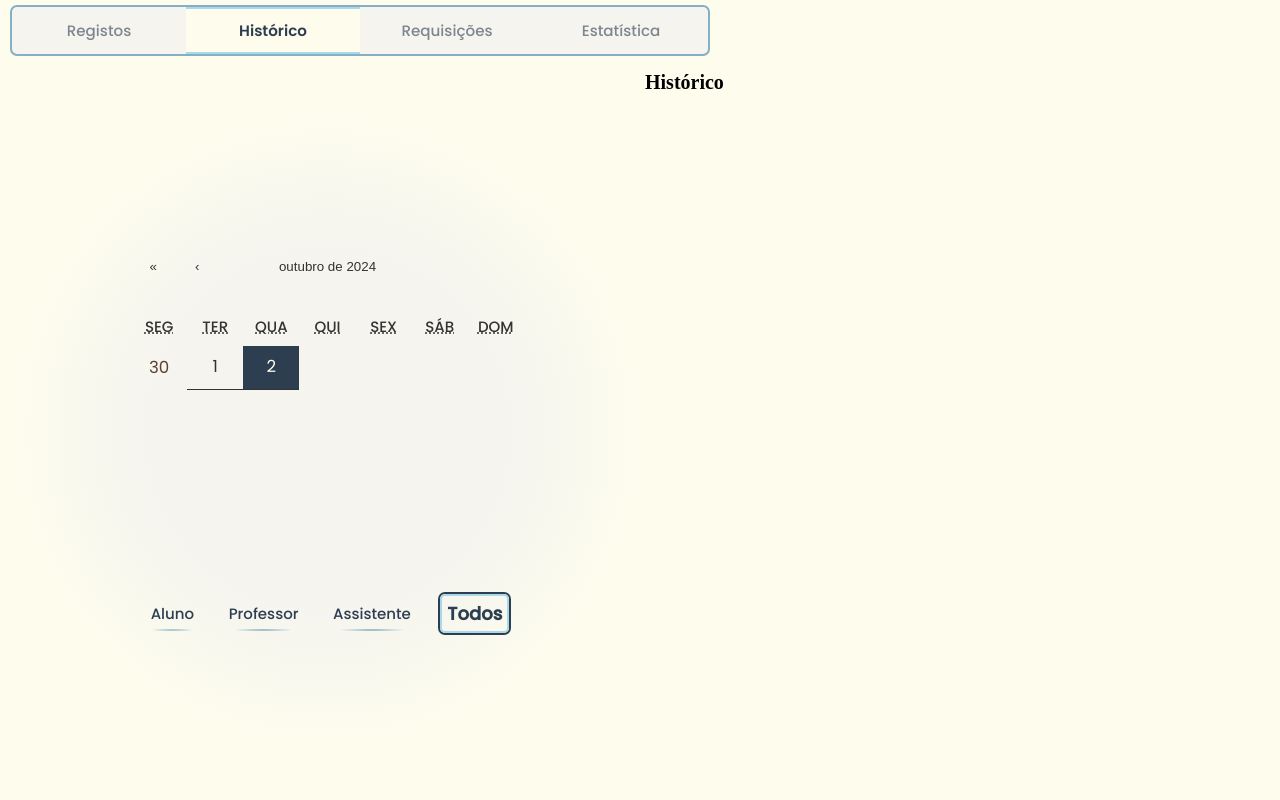
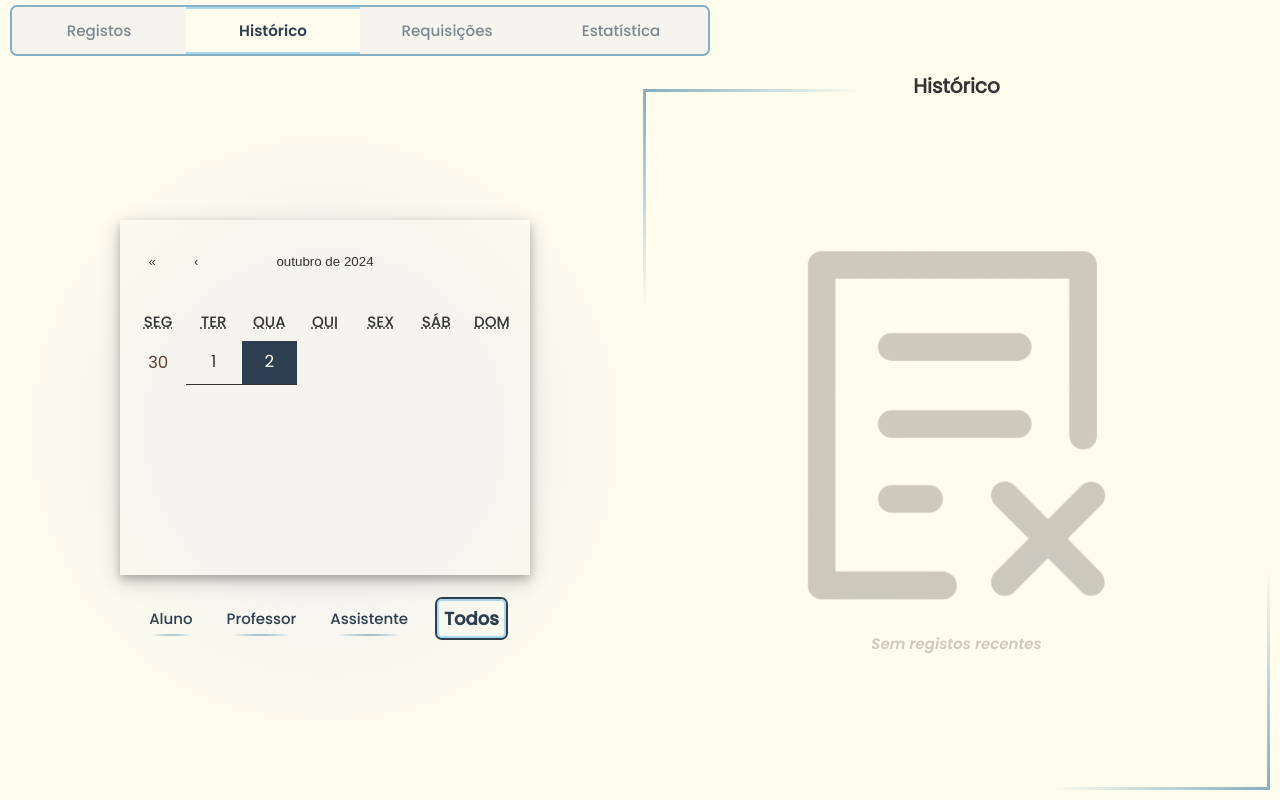
Before and after one commit to dvalnn/library-hub, a React (Vite) app in the folder frontend/: page / in a window 1280 px wide. Both pictures are taken after a click on the label "Histórico". Built offline with nearby package versions, Linux system fonts and the light colour scheme.

Commit message:
final styling on history tab

```diff
--- a/frontend/src/app/Tabs/History/HistoryView.jsx
+++ b/frontend/src/app/Tabs/History/HistoryView.jsx
@@ -8,10 +8,8 @@ import AgentEnum from "../Common/agentEnum.js";
 import HistoricalRecord from "./HistoricalRecord.jsx";
 import getHistoricalRecords from "./getHistoricalRecords.js";
 
-//? Tou a pensar fazer esta tab sendo apenas a janela divido em dois tipo main window.
-//? A da esquerda é um calendário sempre em display com um date picker, e mais uns botões de filtros
-//? A da direita fica igual à janela de Registos mas sem o botão de eliminar
-//? Talvez simplesmente chamar o recordList e mudar a função para receber o ID do parent e dar conditional render ao butão do lixo
+//! BUG ON Agent recorded time
+
 function HistoryView({ date, filter }) {
 	const [records, setRecords] = useState([]);
 	useEffect(() => {
@@ -28,7 +26,7 @@ function HistoryView({ date, filter }) {
 	const noResults = (
 		<ul className="noResults">
 			<img id="Doc" src={noDoc} alt="Imagem nenhum item encontrado" />
-			<li>Sem registos recentes</li>
+			<h2>Sem registos recentes</h2>
 		</ul>
 	);
 
@@ -40,7 +38,7 @@ function HistoryView({ date, filter }) {
 					<li className="agentInfo">
 						<div className="nameTime">
 							<h1 className="name">{record.agent.name}</h1>
-							<h2 className="time">{date.toLocaleString("pt-Pt")}</h2>
+							{/* <h2 className="time">{Date(.toLocaleString("pt-Pt"))}</h2> */} //!Bug here
 						</div>
 						<div className="details">
 							<h2>{`${AgentEnum.getLabel(record.agent.agent_kind)} ${record.agent.class}`}</h2>
@@ -56,9 +54,9 @@ function HistoryView({ date, filter }) {
 
 	return (
 		<div className="history">
-			<h1>Histórico</h1>
-			{results.length !== 0 && results}
-			{results.length === 0 && noResults}
+			<h1 className="title">Histórico</h1>
+			{records.length !== 0 && results}
+			{records.length === 0 && noResults}
 		</div>
 	);
 }
--- a/frontend/src/app/Tabs/Records/AgentList.jsx
+++ b/frontend/src/app/Tabs/Records/AgentList.jsx
@@ -56,7 +56,7 @@ function AgentList({
 		return (
 			<ul className="noResults">
 				<img src={notfound} alt="Imagem nenhum item encontrado" />
-				<li>Sem resultados de pesquisa</li>
+				<h2>Sem resultados de pesquisa</h2>
 			</ul>
 		);
 	}
--- a/frontend/src/app/Tabs/Records/RecordsList.jsx
+++ b/frontend/src/app/Tabs/Records/RecordsList.jsx
@@ -17,7 +17,7 @@ function RecordsList({ records, recordHandlers, setShowDelete }) {
 		return (
 			<ul className="noResults">
 				<img id="Doc" src={noDoc} alt="Imagem nenhum item encontrado" />
-				<li>Sem registos recentes</li>
+				<h2>Sem registos recentes</h2>
 			</ul>
 		);
 	}
--- /dev/null
+++ b/frontend/src/app/css/calendar.css
@@ -0,0 +1,146 @@
+@import url(./fontsColor.css);
+
+#historyTab {
+	display: inline-grid;
+	grid-template-columns: 1fr 1fr;
+	width: 100%;
+	height: 100%;
+	margin: auto 0 auto 0;
+	padding: 10px;
+}
+
+#historyTab .datePicker {
+	display: flex;
+	flex-direction: column;
+	max-height: 100%;
+	justify-content: center;
+	align-items: center;
+	background: radial-gradient(circle at center,
+			rgba(245, 244, 239, 1) 0%,
+			rgba(245, 244, 239, 1) 35%,
+			rgba(245, 244, 239, 0) 70%);
+}
+
+#historyTab .datePicker .calendarBox {
+	display: inline-grid;
+	grid-template-rows: 1fr auto;
+	grid-auto-flow: row;
+	margin: auto;
+	justify-items: center;
+	align-items: center;
+	gap: 10px;
+}
+
+#historyTab .datePicker .react-calendar {
+	font-family: Poppins-Regular;
+	display: flex;
+	width: 65%;
+	min-height: fit-content;
+	flex-direction: column;
+	padding: 20px 10px;
+	margin-bottom: 10px;
+	font-size: 2em;
+	background-color: transparent;
+	border: none;
+	box-shadow: 0 4px 8px 0 rgba(0, 0, 0, 0.2), 0 6px 20px 0 rgba(0, 0, 0, 0.19);
+}
+
+#historyTab .datePicker .react-calendar__viewContainer {
+	height: max-content;
+}
+
+#historyTab .datePicker .react-calendar__viewContainer .react-calendar__month-view__weekdays {
+	font-family: Poppins-Medium;
+	color: var(--medium-black);
+	font-weight: normal;
+}
+
+#historyTab .datePicker .react-calendar button:hover {
+	background-color: var(--white);
+	color: var(--dark-blue);
+}
+
+#historyTab .datePicker .react-calendar__navigation button {
+	color: var(--medium-black);
+}
+
+#historyTab .datePicker .react-calendar__navigation button:focus {
+	background-color: var(--light-gray);
+}
+
+#historyTab .datePicker .react-calendar .react-calendar__tile {
+	color: var(--medium-black);
+	border-bottom: 1px var(--medium-black) solid;
+}
+
+#historyTab .datePicker .react-calendar .react-calendar__month-view__days__day--weekend {
+	color: var(--dark-red);
+}
+
+#historyTab .datePicker .react-calendar .react-calendar__tile--now {
+	color: var(--white);
+	background-color: var(--dark-green);
+}
+
+#historyTab .datePicker .react-calendar .react-calendar__month-view__days__day--neighboringMonth {
+	color: var(--brown);
+	border: none;
+}
+
+#historyTab .datePicker .react-calendar .react-calendar__month-view__days__day--weekend:hover,
+#historyTab .datePicker .react-calendar .react-calendar__month-view__days__day--neighboringMonth:hover {
+	background-color: var(--light-gray);
+}
+
+#historyTab .datePicker .react-calendar .react-calendar__tile--active,
+#historyTab .datePicker .react-calendar .react-calendar__tile:focus {
+	background-color: var(--dark-blue);
+	color: var(--white);
+}
+
+#historyTab .datePicker .react-calendar button:disabled {
+	color: transparent;
+	background-color: transparent;
+	pointer-events: none;
+	border: none;
+}
+
+#historyTab #user-selector {
+	display: flex;
+	margin: 10px 0;
+	width: 65%;
+	height: max-content;
+	align-items: center;
+	justify-content: space-evenly;
+	font-size: 1.5em;
+}
+
+#historyTab #user-selector .radio {
+	text-align: center;
+}
+
+#historyTab #user-selector .radio input {
+	display: none;
+}
+
+#historyTab #user-selector .radio .name {
+	font-family: "Poppins-Medium", sans-serif;
+	cursor: pointer;
+	padding: 0.5rem;
+	color: var(--dark-blue);
+	border-radius: 0.5rem;
+	border-bottom: 2px solid var(--medium-blue);
+	border-image: radial-gradient(circle at center,
+			var(--medium-blue),
+			transparent 70%) 0 0 100% 0;
+	transition: all 0.2s ease-in-out;
+}
+
+#historyTab #user-selector .radio input:checked+.name {
+	font-family: "Poppins-Medium";
+	font-size: larger;
+	font-weight: 600;
+	border: 2px solid var(--light-blue);
+	box-shadow: 0 0 0 2px var(--dark-blue);
+	border-image: none;
+}
--- a/frontend/src/app/css/history.css
+++ b/frontend/src/app/css/history.css
@@ -1,162 +1,128 @@
 @import url(./fontsColor.css);
 
-#historyTab {
-	display: inline-grid;
-	grid-template-columns: 1fr 1fr;
-	width: 100%;
-	height: 100%;
-	margin: 5px;
-	padding: 5px;
+#historyTab .history {
+    display: grid;
+    grid-auto-flow: row;
+    max-height: 90vh;
+    grid-template-rows: auto 1fr auto;
+    position: relative;
+    align-items: start;
+    text-align: center;
+    border-inline-start: 3px solid transparent;
+    border-block-start: 3px solid transparent;
+    overflow-y: hidden;
+    overflow-x: hidden;
 }
 
-#historyTab .datePicker {
-	display: flex;
-	flex-direction: column;
-	justify-content: center;
-	align-items: center;
-	background: radial-gradient(
-		circle at center,
-		rgba(245, 244, 239, 1) 0%,
-		rgba(245, 244, 239, 1) 35%,
-		rgba(245, 244, 239, 0) 70%
-	);
+#historyTab .history::before,
+#historyTab .history::after {
+    content: "";
+    position: absolute;
+    width: 100%;
+    height: 100%;
+    pointer-events: none;
 }
 
-#historyTab .datePicker .calendarBox {
-	display: inline-grid;
-	grid-template-rows: 1fr auto;
-	grid-auto-flow: row;
-	margin: auto;
-	justify-items: center;
-	align-items: center;
+#historyTab .history::before {
+    top: 15px;
+    left: 0;
+    border-inline-start: 3px solid;
+    border-block-start: 3px solid;
+    border-image-source: radial-gradient(circle at top left,
+            var(--medium-blue),
+            transparent 23%);
+    border-image-slice: 1;
 }
 
-#historyTab .datePicker .react-calendar {
-	font-family: Poppins-Regular;
-	display: flex;
-	width: 65%;
-	min-height: fit-content;
-	flex-direction: column;
-	padding: 20px 10px;
-	margin-bottom: 10px;
-	font-size: 2em;
-	background-color: transparent;
-	border: none;
+#historyTab .history::after {
+    bottom: 0;
+    right: 0;
+    border-inline-end: 3px solid;
+    border-block-end: 3px solid;
+    border-image-source: radial-gradient(circle at bottom right,
+            var(--medium-blue),
+            transparent 23%);
+    border-image-slice: 1;
 }
 
-#historyTab .datePicker .react-calendar__viewContainer {
-	height: max-content;
+#historyTab .history .resultsContainer {
+    display: grid;
+    max-height: 99%;
+    overflow-y: scroll;
+    overflow-x: hidden;
+    grid-auto-flow: row;
+    grid-template-rows: auto;
+    padding: 5px;
+    margin: 0;
 }
 
-#historyTab
-	.datePicker
-	.react-calendar__viewContainer
-	.react-calendar__month-view__weekdays {
-	font-family: Poppins-Medium;
-	color: var(--medium-black);
-	font-weight: normal;
+#historyTab .history .title {
+    font-family: Poppins-Regular;
+    color: var(--medium-black);
+    background-color: var(--white);
+    max-width: max-content;
+    padding-top: 12px;
+    margin: -15px auto 0px auto;
+    z-index: 1;
 }
 
-#historyTab .datePicker .react-calendar button:hover {
-	background-color: var(--white);
-	color: var(--dark-blue);
+#historyTab .history .resultsContainer::-webkit-scrollbar {
+    display: none;
 }
 
-#historyTab .datePicker .react-calendar__navigation button {
-	color: var(--medium-black);
+#historyTab .history .resultsContainer .agentBox {
+    display: flex;
+    flex-direction: row;
+    align-items: center;
+    height: max-content;
+    margin: 5px;
+    background-color: var(--gray);
+    border-radius: 1em;
+    padding: 2px 5px 2px 5px;
+    position: relative;
+    overflow: hidden;
+    transition: all 0.7s ease;
 }
 
-#historyTab .datePicker .react-calendar__navigation button:focus {
-	background-color: var(--light-gray);
+#historyTab .history .resultsContainer .agentInfo {
+    font-family: Poppins-SemiBold;
+    color: var(--medium-black);
+    display: flex;
+    flex-direction: column;
+    text-align: left;
+    flex: 1;
+    margin: 7px;
 }
 
-#historyTab .datePicker .react-calendar .react-calendar__tile {
-	color: var(--medium-black);
-	border-bottom: 1px var(--medium-black) solid;
+#historyTab .history .resultsContainer .agentInfo .details {
+    font-family: Poppins-Regular;
+    display: flex;
+    flex-direction: row;
+    align-items: center;
+    justify-content: space-between;
 }
 
-#historyTab
-	.datePicker
-	.react-calendar
-	.react-calendar__month-view__days__day--weekend {
-	color: var(--dark-red);
+#historyTab .history .resultsContainer .agentInfo .nameTime {
+    display: flex;
+    flex-direction: row;
+    justify-content: space-between;
+    align-items: center;
 }
 
-#historyTab .datePicker .react-calendar .react-calendar__tile--now {
-	color: var(--white);
-	background-color: var(--dark-green);
+#historyTab .history .noResults {
+    display: flex;
+    flex-direction: column;
+    height: 100%;
+    align-items: center;
+    justify-content: center;
+    opacity: 20%;
 }
 
-#historyTab
-	.datePicker
-	.react-calendar
-	.react-calendar__month-view__days__day--neighboringMonth {
-	color: var(--brown);
-	border: none;
+#historyTab .history .noResults #Doc {
+    width: 50%;
 }
 
-#historyTab
-	.datePicker
-	.react-calendar
-	.react-calendar__month-view__days__day--weekend:hover,
-#historyTab
-	.datePicker
-	.react-calendar
-	.react-calendar__month-view__days__day--neighboringMonth:hover {
-	background-color: var(--light-gray);
+#historyTab .history .noResults h2 {
+    font-family: Poppins-SemiBoldItalic;
+    font-size: 1.5em;
 }
-
-#historyTab .datePicker .react-calendar .react-calendar__tile--active {
-	background-color: var(--dark-blue);
-	color: var(--white);
-}
-
-#historyTab .datePicker .react-calendar button:disabled {
-	color: transparent;
-	background-color: transparent;
-	pointer-events: none;
-	border: none;
-}
-
-#historyTab #user-selector {
-	display: flex;
-	margin: 10px 0;
-	width: 65%;
-	height: max-content;
-	align-items: center;
-	justify-content: space-evenly;
-	font-size: 1.5em;
-}
-
-#historyTab #user-selector .radio {
-	text-align: center;
-}
-
-#historyTab #user-selector .radio input {
-	display: none;
-}
-
-#historyTab #user-selector .radio .name {
-	font-family: "Poppins-Medium", sans-serif;
-	cursor: pointer;
-	padding: 0.5rem;
-	color: var(--dark-blue);
-	border-radius: 0.5rem;
-	border-bottom: 2px solid var(--medium-blue);
-	border-image: radial-gradient(
-			circle at center,
-			var(--medium-blue),
-			transparent 70%
-		)
-		0 0 100% 0;
-	transition: all 0.2s ease-in-out;
-}
-
-#historyTab #user-selector .radio input:checked + .name {
-	font-family: "Poppins-Medium";
-	font-size: larger;
-	font-weight: 600;
-	border: 2px solid var(--light-blue);
-	box-shadow: 0 0 0 2px var(--dark-blue);
-	border-image: none;
-}
--- a/frontend/src/app/css/mainWindow.css
+++ b/frontend/src/app/css/mainWindow.css
@@ -84,7 +84,7 @@
 	opacity: 20%;
 }
 
-#mainWindow .resultWindow .noResults li {
+#mainWindow .resultWindow .noResults h2 {
 	font-family: Poppins-SemiBoldItalic;
 	font-size: 1.5em;
 }
@@ -108,7 +108,6 @@
 	display: none;
 }
 
-/* Non-selected state */
 #mainWindow .resultsContainer .agentBox {
 	display: flex;
 	flex-direction: row;
```
Also changed, not shown: frontend/src/app/App.jsx (+4 -5 lines).
